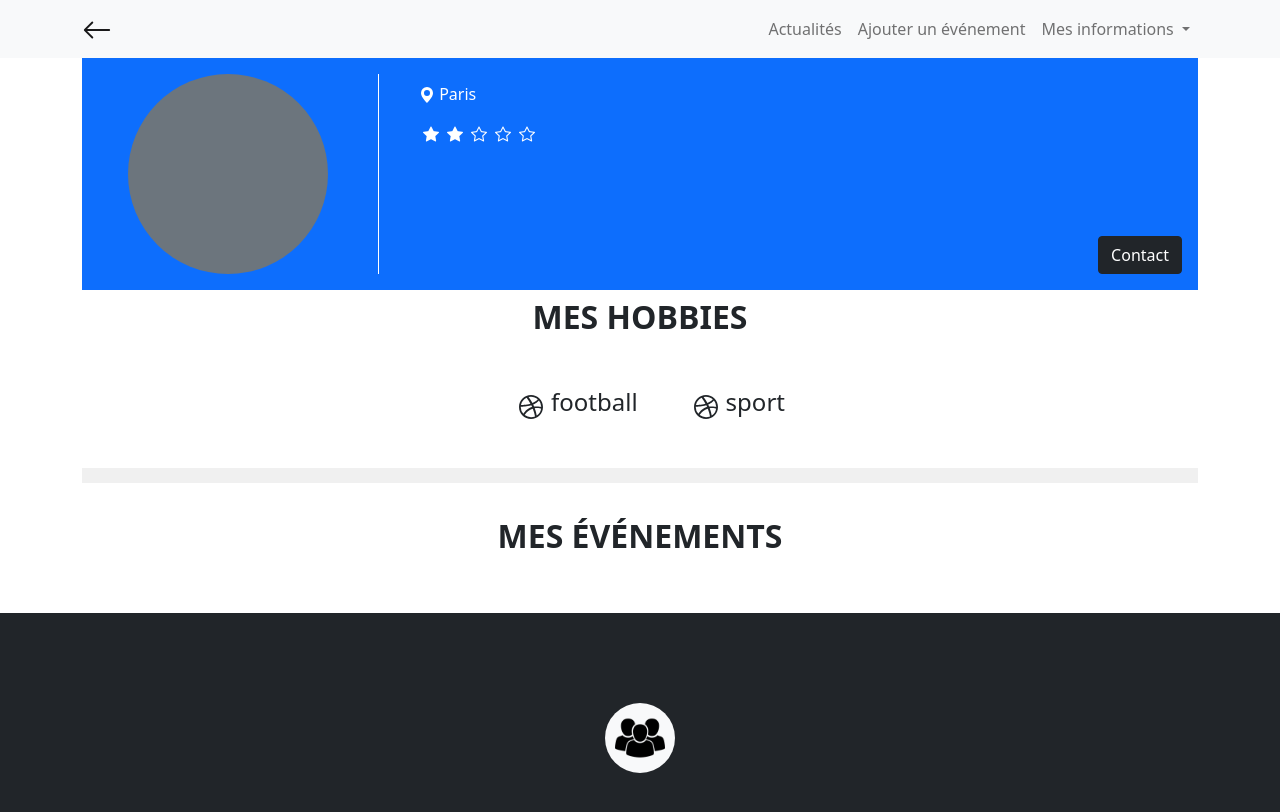
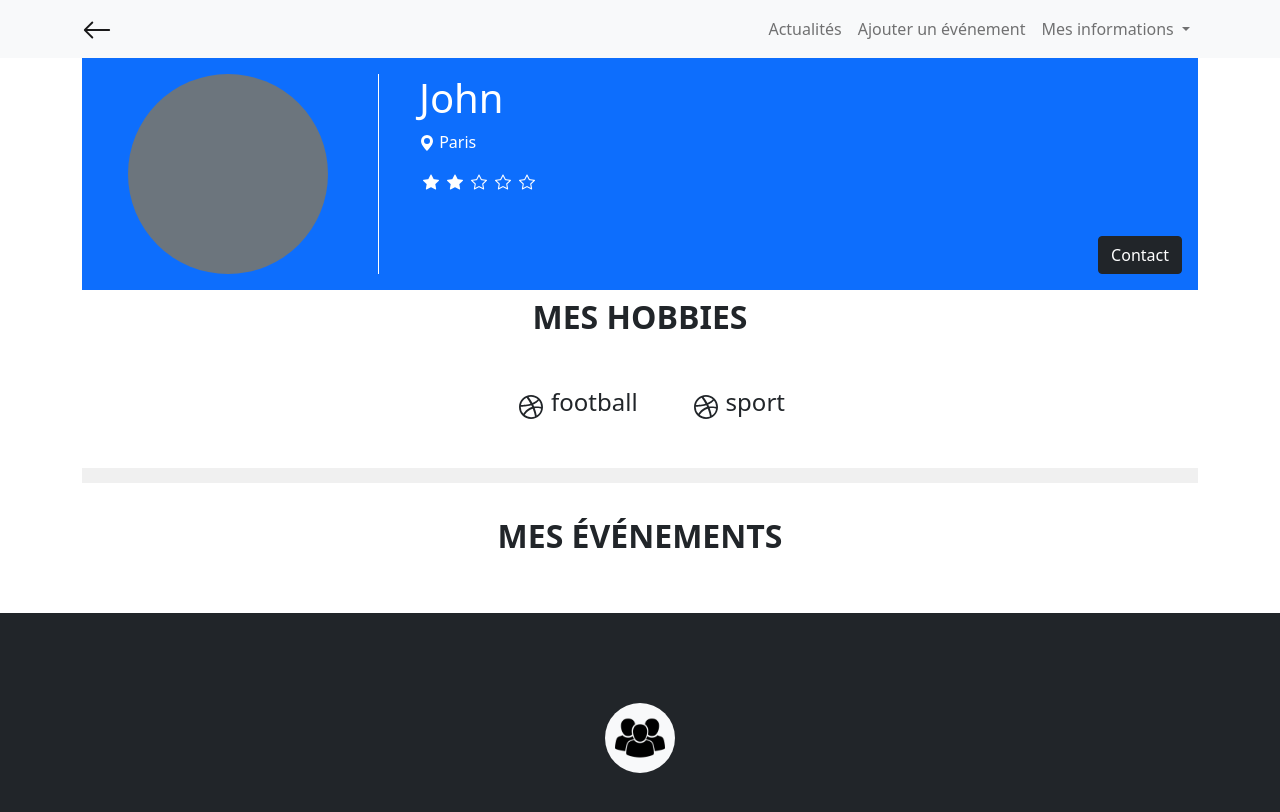
Before and after one commit to Webforce1210/CityEvent, an Angular app: page /profil/1 in a window 1280 px wide. Shown: the top 812 px of the page. Built offline with nearby package versions, Linux system fonts and the light colour scheme.

Commit message:
Clean main branch

```diff
--- a/src/app/app.module.ts
+++ b/src/app/app.module.ts
@@ -17,7 +17,6 @@ import { ParametresComponent } from './parametres/parametres.component';
 import { PaiementComponent } from './paiement/paiement.component';
 import { ContactComponent } from './contact/contact.component';
 import { InscriptionActiviteComponent } from './inscription-activite/inscription-activite.component';
-import {FormsModule, ReactiveFormsModule} from "@angular/forms";
 
 import { NavbarComponent } from './navbar/navbar.component';
 import { FooterComponent } from './footer/footer.component';
--- a/src/app/profil/profil.component.html
+++ b/src/app/profil/profil.component.html
@@ -8,7 +8,7 @@
             </ng-template>
         </div>
         <div class="profil__info flex-grow-1">
-            <h1>{{ user.name }}</h1>
+            <h1>{{ user.pseudo }}</h1>
             <p>
                 <svg xmlns="http://www.w3.org/2000/svg" width="16" height="16" fill="currentColor" class="bi bi-geo-alt-fill" viewBox="0 0 16 16">
                     <path d="M8 16s6-5.686 6-10A6 6 0 0 0 2 6c0 4.314 6 10 6 10zm0-7a3 3 0 1 1 0-6 3 3 0 0 1 0 6z"/>
--- a/src/app/user.service.ts
+++ b/src/app/user.service.ts
@@ -27,7 +27,7 @@ export class UserService {
     }
   }
 
-  findEventParticipants(eventId: number): User[] {
+  findEventParticipants(eventId: any): User[] {
     const users: User[] = [];
 
     this.users.forEach(user => {
```
